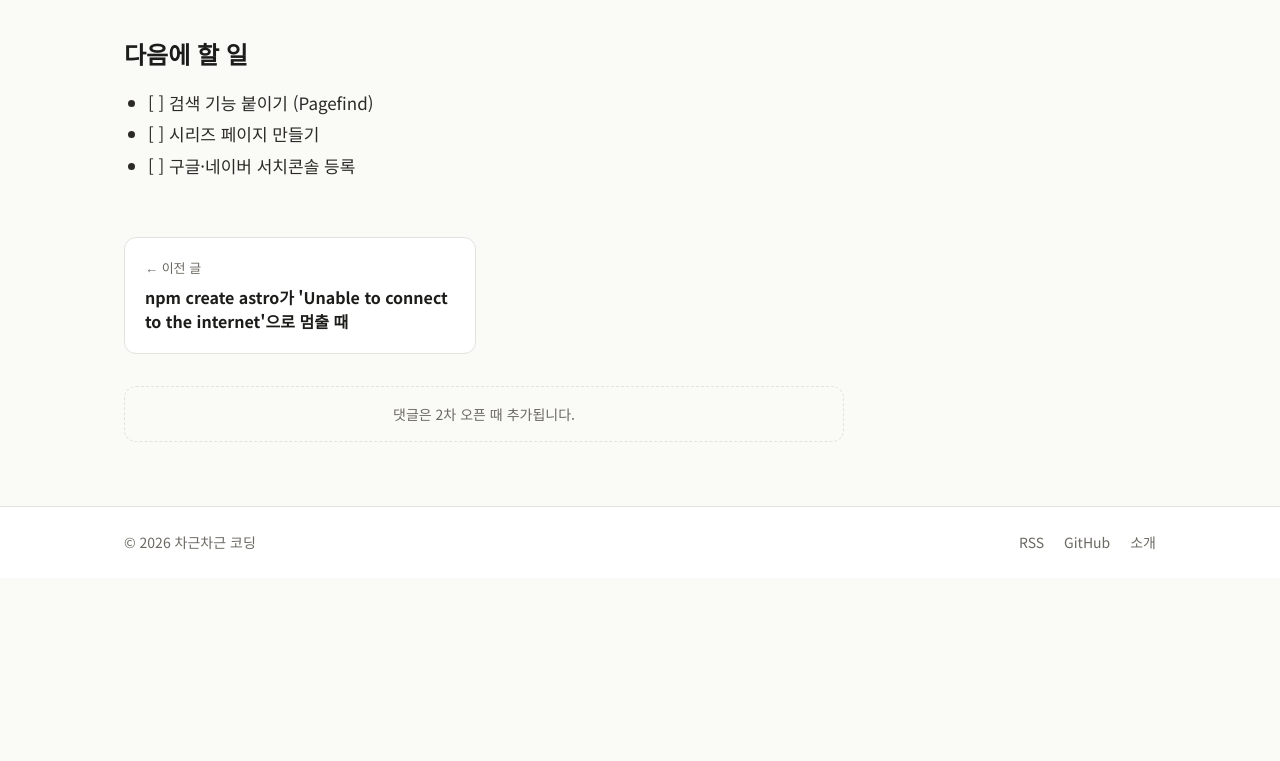
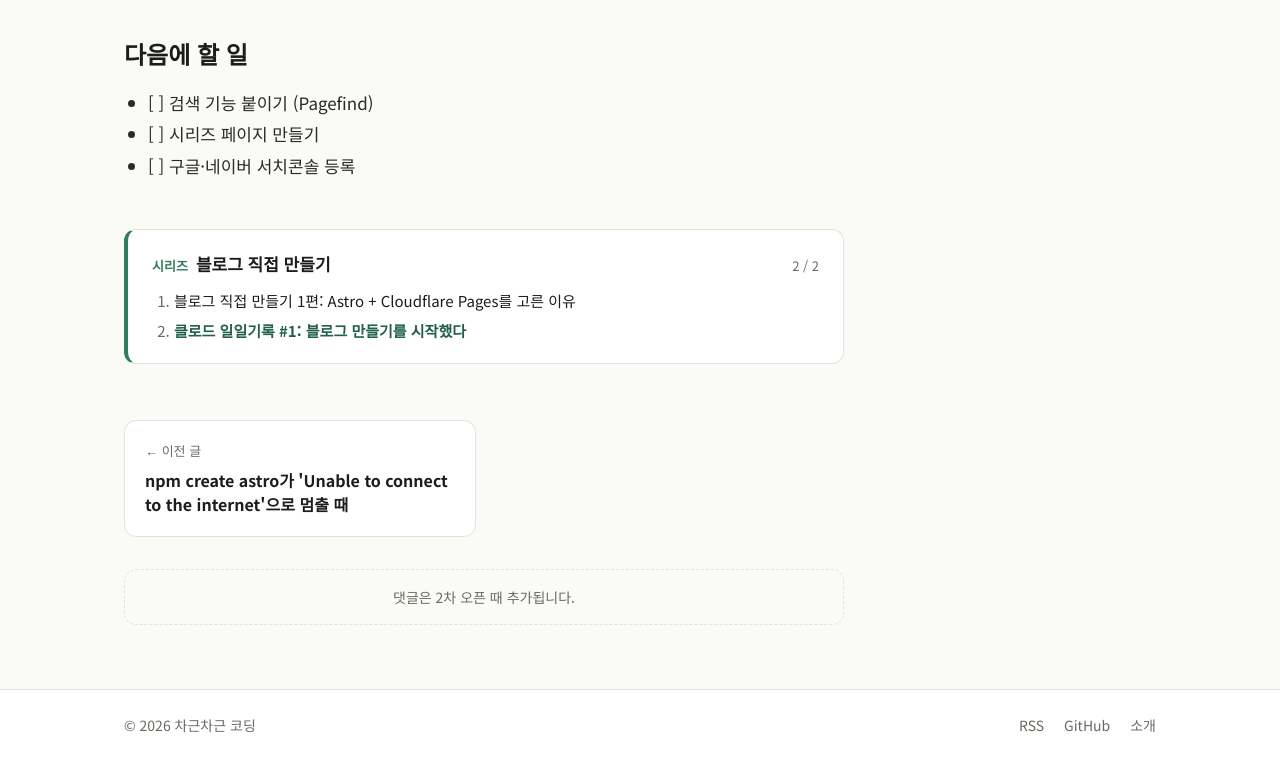
Before and after one commit to woony5231/step-by-code, an Astro site: page /blog/claude-daily-001 in a window 1280 px wide. Shown: the part 1189-1950 px from the top of the page. Before the commit the page ends 1767 px from the top, so only its background shows below. Built offline with nearby package versions, Linux system fonts and the light colour scheme; Astro itself is replaced by a stand-in of ours.

Commit message:
시리즈 페이지와 시리즈 링크 추가
- /series/<이름>/ 시리즈 글 목록 페이지 (1편부터 순서대로)
- 사이드바 시리즈를 링크로 바꾸고 글 개수 표시
- 글 아래에 같은 시리즈 글 목록 상자 추가
- 개발 서버 실행 설정(.claude/launch.json) 추가
- CLAUDE.md 현재 상태 갱신

Co-Authored-By: Claude Opus 5.5 <noreply@anthropic.com>

```diff
--- a/src/pages/blog/[...slug].astro
+++ b/src/pages/blog/[...slug].astro
@@ -3,7 +3,7 @@
 import type { GetStaticPaths } from 'astro';
 import { render } from 'astro:content';
 import BaseLayout from '../../layouts/BaseLayout.astro';
-import { getPosts, formatDate, readingMinutes, tagSlug, type Post } from '../../utils';
+import { getPosts, formatDate, readingMinutes, tagSlug, seriesSlug, seriesPosts, type Post } from '../../utils';
 import { categorySlug } from '../../consts';
 
 export const getStaticPaths = (async () => {
@@ -22,7 +22,10 @@ interface Props {
 }
 const { post, newer, older, all } = Astro.props;
 const { Content, headings } = await render(post);
-const { title, description, pubDate, updatedDate, category, tags, draft } = post.data;
+const { title, description, pubDate, updatedDate, category, tags, series, draft } = post.data;
+// 시리즈 글이면 같은 시리즈 글 목록 (1편부터)
+const inSeries = series ? seriesPosts(all, series) : [];
+const seriesIndex = inSeries.findIndex((p) => p.id === post.id);
 const toc = headings.filter((h) => h.depth === 2 || h.depth === 3);
 const sameCategory = all
   .filter((p) => p.data.category === category && p.id !== post.id)
@@ -50,6 +53,25 @@ const sameCategory = all
       <div class="prose">
         <Content />
       </div>
+
+      {series && (
+        <nav class="series-box" aria-label="시리즈 글 목록">
+          <p class="series-head">
+            <span class="series-kicker">시리즈</span>
+            <a href={`/series/${seriesSlug(series)}/`}>{series}</a>
+            <span class="series-pos">{seriesIndex + 1} / {inSeries.length}</span>
+          </p>
+          <ol>
+            {inSeries.map((p) => (
+              <li>
+                {p.id === post.id
+                  ? <span aria-current="page">{p.data.title}</span>
+                  : <a href={`/blog/${p.id}/`}>{p.data.title}</a>}
+              </li>
+            ))}
+          </ol>
+        </nav>
+      )}
 
       {(older || newer) && (
         <nav class="post-nav" aria-label="이전 다음 글">
--- a/src/styles/global.css
+++ b/src/styles/global.css
@@ -106,6 +106,19 @@ img { max-width: 100%; height: auto; }
 .box li a { display: flex; justify-content: space-between; padding: 8px 0; }
 .box .count { color: var(--text-muted); font-size: 13px; }
 
+/* 시리즈: 시리즈 페이지 머리말 + 글 아래 시리즈 목록 */
+.series-kicker { margin: 0 0 4px; font-size: 13px; font-weight: 700; color: var(--accent); }
+.series-box { margin-top: 48px; padding: 20px 24px; border: 1px solid var(--border); border-left: 4px solid var(--accent); border-radius: 12px; background: var(--surface); }
+.series-head { display: flex; flex-wrap: wrap; align-items: baseline; gap: 8px; margin: 0 0 12px; }
+.series-head .series-kicker { margin: 0; }
+.series-head a { font-weight: 700; font-size: 17px; }
+.series-head a:hover { color: var(--accent); }
+.series-pos { margin-left: auto; font-size: 13px; color: var(--text-muted); }
+.series-box ol { margin: 0; padding-left: 22px; display: flex; flex-direction: column; gap: 6px; font-size: 15px; }
+.series-box li::marker { color: var(--text-muted); }
+.series-box a:hover { color: var(--accent); }
+.series-box [aria-current='page'] { font-weight: 700; color: var(--accent-strong); }
+
 /* 페이지 번호 */
 .pagination { display: flex; gap: 8px; justify-content: center; padding-top: 32px; }
 .pagination a, .pagination span {
--- a/src/utils.ts
+++ b/src/utils.ts
@@ -26,3 +26,13 @@ export function readingMinutes(body: string | undefined): number {
 export function tagSlug(tag: string): string {
   return tag.toLowerCase().replace(/\s+/g, "-");
 }
+
+// 시리즈 주소도 태그와 같은 규칙: "블로그 직접 만들기" → /series/블로그-직접-만들기/
+export const seriesSlug = tagSlug;
+
+// 한 시리즈의 글을 1편부터 순서대로 (오래된 순)
+export function seriesPosts(posts: Post[], series: string): Post[] {
+  return posts
+    .filter((p) => p.data.series === series)
+    .sort((a, b) => a.data.pubDate.valueOf() - b.data.pubDate.valueOf());
+}
```
Also changed, not shown: CLAUDE.md (+2 -1 lines), src/components/Sidebar.astro (+6 -2 lines), src/pages/series/[series].astro (added, +32 -0 lines), .claude/launch.json (added).
